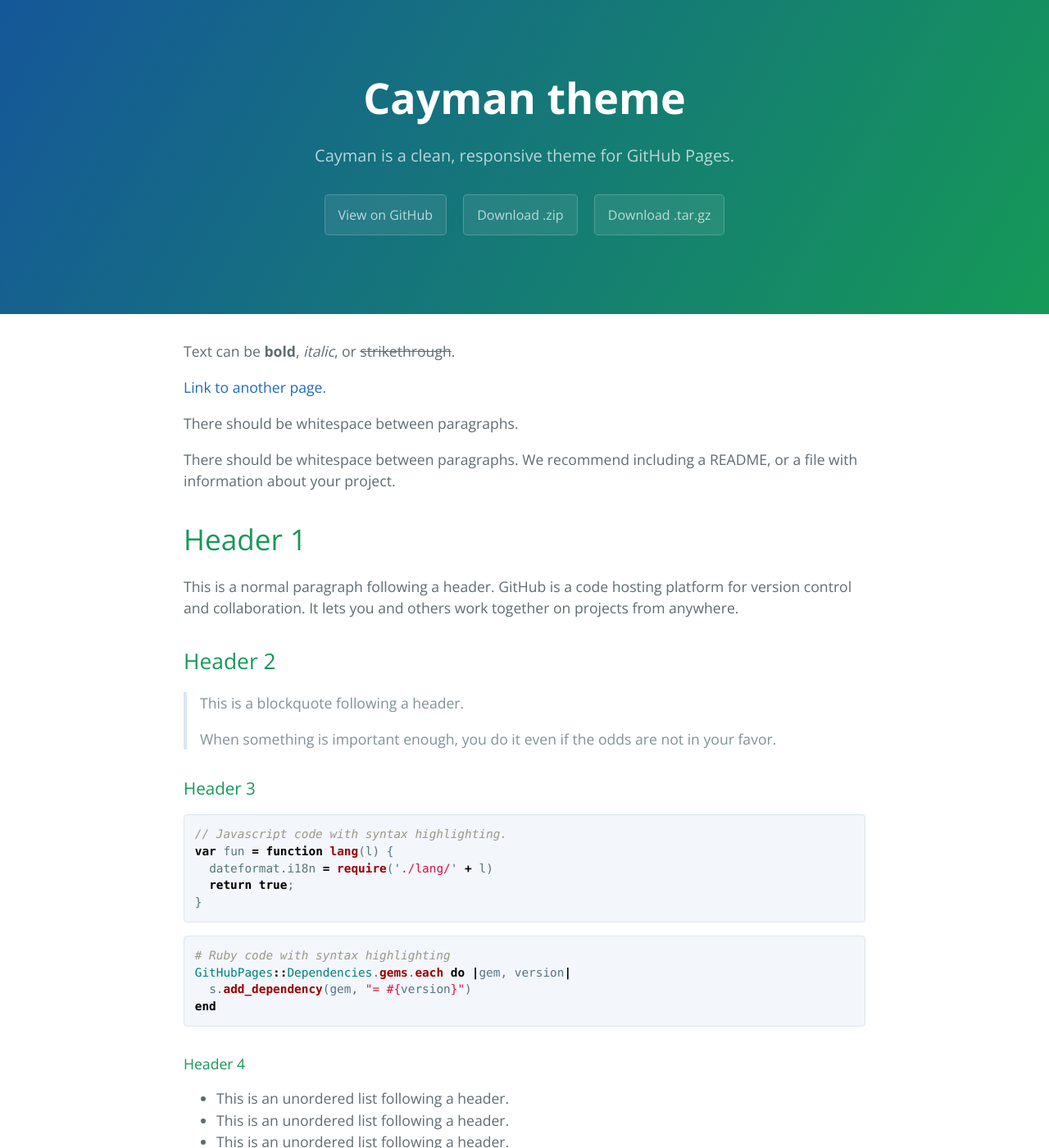
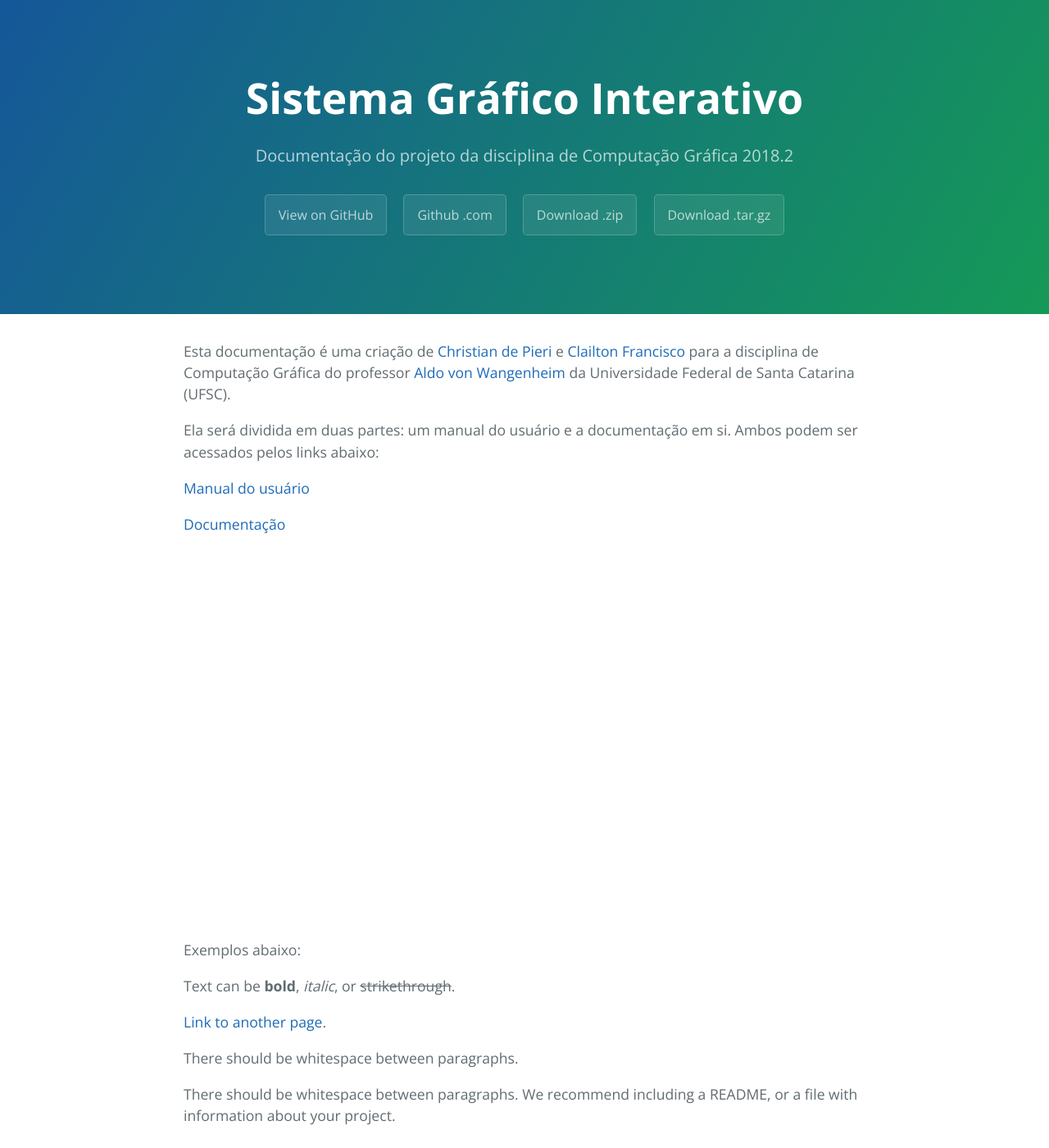
Before and after one commit to christianpieri/docCg, a Jekyll site: the page built from index.md, in a window 1280 px wide and 1400 px high. Shown: the whole window at 82% size. Built offline with Jekyll 4.4.1, drawn with Linux system fonts in a browser that asks for light colours.

Commit message:
primeiros passos construção da documentação

```diff
--- a/_config.yml
+++ b/_config.yml
@@ -1,5 +1,5 @@
-title: Cayman theme
-description: Cayman is a clean, responsive theme for GitHub Pages.
+title: SGI
+description: Computação Gráfica UFSC 2018.2
 show_downloads: true
 google_analytics:
 theme: jekyll-theme-cayman
--- a/_layouts/default.html
+++ b/_layouts/default.html
@@ -23,14 +23,15 @@
     <a id="skip-to-content" href="#content">Skip to the content.</a>
 
     <header class="page-header" role="banner">
-      <h1 class="project-name">{{ site.title | default: site.github.repository_name }}</h1>
-      <h2 class="project-tagline">{{ site.description | default: site.github.project_tagline }}</h2>
+      <h1 class="project-name">Sistema Gráfico Interativo</h1>
+      <h2 class="project-tagline">Documentação do projeto da disciplina de Computação Gráfica 2018.2</h2>
       {% if site.github.is_project_page %}
         <a href="{{ site.github.repository_url }}" class="btn">View on GitHub</a>
       {% endif %}
       {% if site.show_downloads %}
-        <a href="{{ site.github.zip_url }}" class="btn">Download .zip</a>
-        <a href="{{ site.github.tar_url }}" class="btn">Download .tar.gz</a>
+	<a href="https://github.com/christianpieri/INE5420" class="btn">Github .com</a>
+        <a href="" class="btn">Download .zip</a>
+        <a href="" class="btn">Download .tar.gz</a>
       {% endif %}
     </header>
 
--- a/index.md
+++ b/index.md
@@ -1,6 +1,24 @@
 ---
 layout: default
 ---
+
+Esta documentação é uma criação de [Christian de Pieri](https://github.com/christianpieri) e [Clailton Francisco](https://github.com/Clailton132) para a disciplina de Computação Gráfica do professor [Aldo von Wangenheim](http://www.inf.ufsc.br/~aldo.vw/) da Universidade Federal de Santa Catarina (UFSC).
+
+Ela será dividida em duas partes: um manual do usuário e a documentação em si. Ambos podem ser acessados pelos links abaixo:
+
+[Manual do usuário](./manual-do-usuario)
+
+[Documentação](url da doc aqui)
+
+
+
+
+
+
+
+
+<br><br><br><br><br><br><br><br><br><br><br><br><br><br><br><br><br><br>
+Exemplos abaixo:
 
 Text can be **bold**, _italic_, or ~~strikethrough~~.
 
```
Also changed, not shown: adc-poligono.md (added, +24 -0 lines), adc-ponto.md (added, +19 -0 lines), adc-reta.md (added, +20 -0 lines), another-page.md (deleted, +0 -9 lines), atalhos-teclado.md (added, +25 -0 lines), conhecendo-sistema.md (added, +20 -0 lines), manual-do-usuario.md (added, +27 -0 lines), README.md, img/conhecendo-sistema.png (added).
